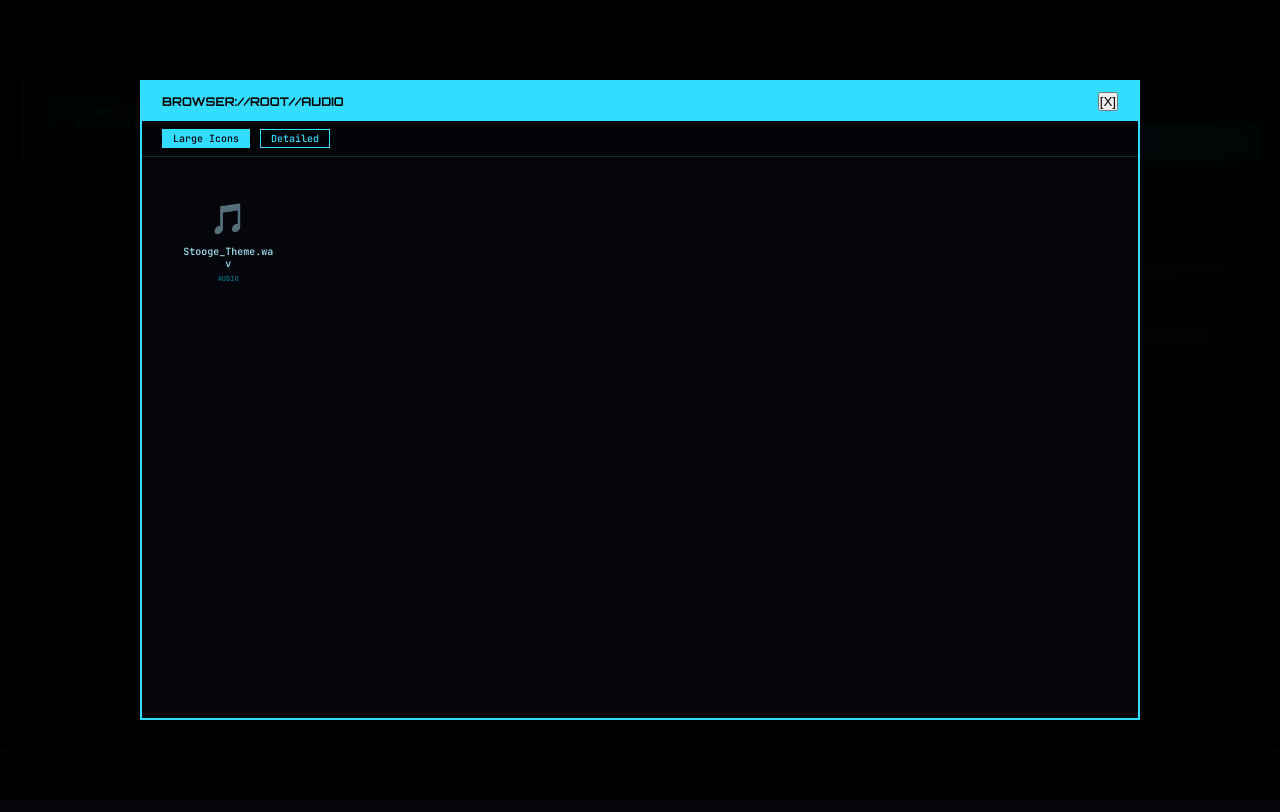
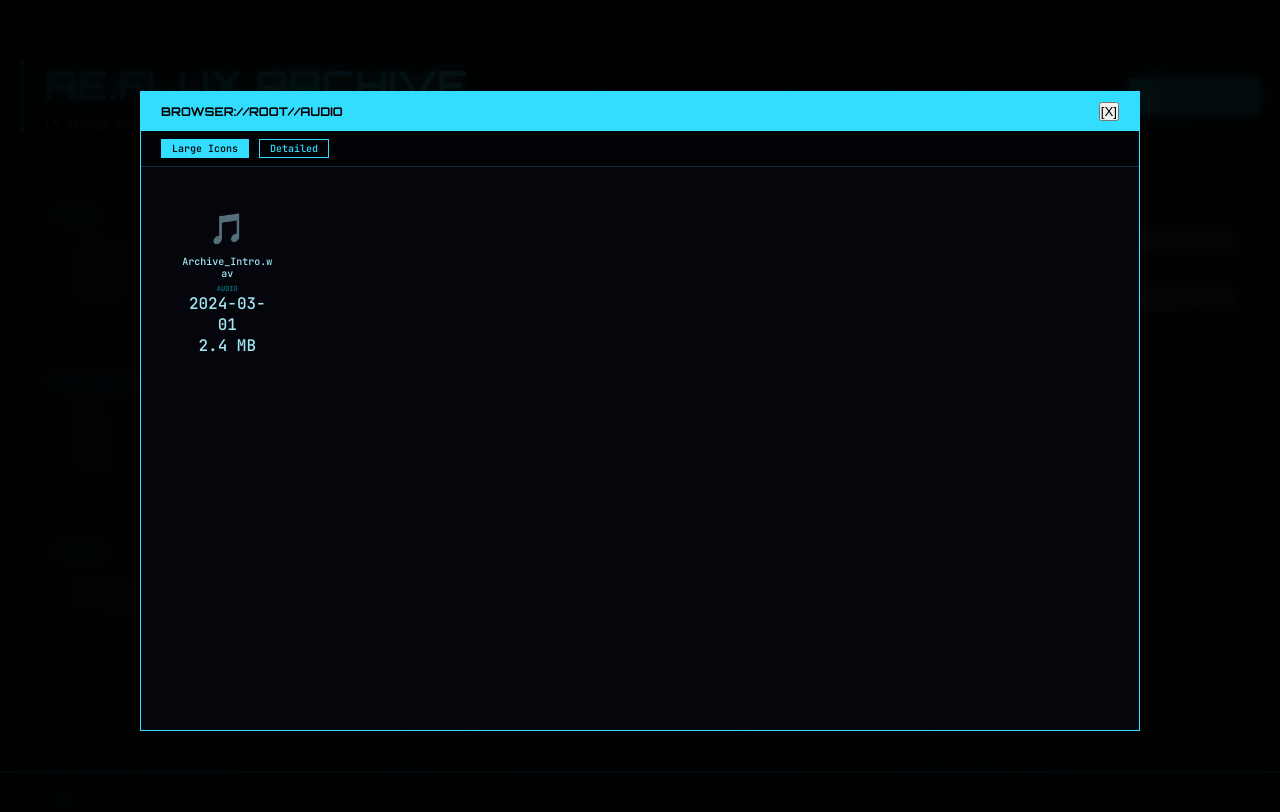
Before and after one commit to Chimthuwu/flux-archive, a website: page public/index.html in a window 1280 px wide. Both pictures are taken after a click on the element "/audio". Drawn offline with Linux system fonts and the light colour scheme.

Commit message:
Update index.html

```diff
--- a/public/index.html
+++ b/public/index.html
@@ -15,82 +15,79 @@
             --primary-low: hsl(var(--hue), 100%, 60%, 0.2);
             --text: hsl(var(--hue), 80%, 80%);
             --panel-bg: rgba(10, 11, 19, 0.9);
-            --transition: 0.3s cubic-bezier(0.4, 0, 0.2, 1);
         }
 
         * { margin: 0; padding: 0; box-sizing: border-box; scrollbar-width: thin; scrollbar-color: var(--primary) transparent; }
         body { background: var(--bg); color: var(--text); font-family: "JetBrains Mono", monospace; overflow-x: hidden; filter: contrast(var(--contrast)); min-height: 100vh; }
-        canvas#matrix { position: fixed; inset: 0; z-index: -2; opacity: 0.3; }
-        .crt-overlay { position: fixed; inset: 0; pointer-events: none; z-index: 9998; background: linear-gradient(rgba(18, 16, 16, 0) 50%, rgba(0, 0, 0, 0.1) 50%), linear-gradient(90deg, rgba(255, 0, 0, 0.03), rgba(0, 255, 0, 0.01), rgba(0, 0, 255, 0.03)); background-size: 100% 3px, 3px 100%; opacity: 0.15; }
+        canvas#matrix { position: fixed; inset: 0; z-index: -2; opacity: 0.25; }
+        .crt-overlay { position: fixed; inset: 0; pointer-events: none; z-index: 9998; background: repeating-linear-gradient(0deg, rgba(0,0,0,0.1) 0px, rgba(0,0,0,0.1) 1px, transparent 1px, transparent 2px); opacity: 0.1; }
         .vignette { position: fixed; inset: 0; background: radial-gradient(circle, transparent 50%, rgba(0,0,0,0.9) 150%); pointer-events: none; z-index: 9997; }
 
         /* ================= LAYOUT ================= */
-        .main-container { display: grid; grid-template-columns: 1fr 320px; max-width: 1400px; margin: 0 auto; padding: 80px 20px 180px; gap: 30px; }
-        header { grid-column: 1 / -1; border-left: 4px solid var(--primary); padding-left: 20px; margin-bottom: 20px; display: flex; justify-content: space-between; align-items: flex-end; }
-        .glitch { font-family: "Orbitron"; font-size: clamp(1.8rem, 5vw, 3rem); text-transform: uppercase; color: var(--primary); text-shadow: 0 0 calc(15px * var(--glow)) var(--primary-low); }
+        .main-container { display: grid; grid-template-columns: 1fr 320px; max-width: 1400px; margin: 0 auto; padding: 60px 20px 180px; gap: 30px; }
+        header { grid-column: 1 / -1; border-left: 4px solid var(--primary); padding-left: 20px; margin-bottom: 20px; display: flex; justify-content: space-between; align-items: center; }
+        .glitch { font-family: "Orbitron"; font-size: 2.5rem; text-transform: uppercase; color: var(--primary); text-shadow: 0 0 calc(15px * var(--glow)) var(--primary-low); }
+        header p { font-size: 12px; opacity: 0.7; margin-top: 5px; }
 
-        .btn-ingest { background: var(--primary); color: black; border: none; padding: 10px 20px; font-family: "Orbitron"; font-weight: bold; cursor: pointer; transition: 0.2s; }
-        .btn-ingest:hover { box-shadow: 0 0 20px var(--primary); transform: scale(1.05); }
+        .btn-ingest { background: var(--primary); color: black; border: none; padding: 10px 20px; font-family: "Orbitron"; font-weight: bold; cursor: pointer; }
+        .btn-ingest:hover { box-shadow: 0 0 15px var(--primary); }
 
-        /* ================= ARCHIVE GRID & TREE ================= */
-        .archive-grid { display: grid; grid-template-columns: repeat(auto-fill, minmax(280px, 1fr)); gap: 20px; }
+        /* ================= CARDS & TREE ================= */
+        .archive-grid { display: grid; grid-template-columns: repeat(auto-fill, minmax(300px, 1fr)); gap: 20px; }
         .card { background: var(--panel-bg); border: 1px solid var(--primary-low); padding: 20px; border-radius: 4px; backdrop-filter: blur(8px); }
         .card h2 { font-family: "Orbitron"; font-size: 1.1rem; margin-bottom: 15px; color: var(--primary); cursor: pointer; }
 
         .tree ul { list-style: none; padding-left: 15px; border-left: 1px dashed var(--primary-low); }
-        .tree li { margin: 8px 0; cursor: pointer; font-size: 13px; transition: 0.2s; position: relative; }
-        .tree li:hover { color: var(--primary); padding-left: 5px; }
-        .tree li::before { content: "⊡"; margin-right: 8px; opacity: 0.6; }
+        .tree li { margin: 6px 0; cursor: pointer; font-size: 13px; transition: 0.2s; position: relative; }
+        .tree li:hover { color: var(--primary); }
+        .tree li::before { content: "▸"; margin-right: 8px; color: var(--primary); opacity: 0.5; }
         .tree li.has-children::before { content: "⊞"; }
         .tree li.open::before { content: "⊟"; }
         .tree ul ul { display: none; margin-top: 5px; }
         .tree li.open > ul { display: block; }
 
-        /* ================= EXPLORER ================= */
-        #explorer-overlay, #ingest-overlay { position: fixed; inset: 0; background: rgba(0, 0, 0, 0.95); z-index: 9999; display: none; align-items: center; justify-content: center; backdrop-filter: blur(15px); }
-        .window { width: 95%; max-width: 1000px; height: 80vh; background: var(--bg); border: 2px solid var(--primary); display: flex; flex-direction: column; animation: windowOpen 0.3s ease-out; }
-        @keyframes windowOpen { from { opacity: 0; transform: scale(0.95); } to { opacity: 1; transform: scale(1); } }
-
+        /* ================= WINDOWS ================= */
+        #explorer-overlay, #ingest-overlay { position: fixed; inset: 0; background: rgba(0, 0, 0, 0.9); z-index: 9999; display: none; align-items: center; justify-content: center; backdrop-filter: blur(10px); }
+        .window { width: 95%; max-width: 1000px; height: 80vh; background: var(--bg); border: 1px solid var(--primary); display: flex; flex-direction: column; }
         .window-header { background: var(--primary); color: black; padding: 10px 20px; display: flex; justify-content: space-between; align-items: center; font-family: "Orbitron"; font-weight: bold; font-size: 12px; }
         .toolbar { background: rgba(0,0,0,0.5); padding: 8px 20px; border-bottom: 1px solid var(--primary-low); display: flex; gap: 10px; }
+
         .view-btn { background: transparent; border: 1px solid var(--primary); color: var(--primary); font-family: "JetBrains Mono"; padding: 2px 10px; font-size: 10px; cursor: pointer; }
         .view-btn.active { background: var(--primary); color: black; }
 
         #explorer-content { flex: 1; overflow-y: auto; padding: 25px; align-content: start; }
 
-        /* Explorer Items */
-        .file-item { cursor: pointer; transition: 0.2s; }
-        .file-item:hover { background: var(--primary-low); }
+        /* Icon Grid */
+        .grid-view { display: grid; grid-template-columns: repeat(auto-fill, minmax(120px, 1fr)); gap: 15px; }
+        .file-item { text-align: center; padding: 15px; cursor: pointer; border: 1px solid transparent; }
+        .file-item:hover { background: var(--primary-low); border: 1px solid var(--primary); }
+        .icon-wrapper { font-size: 30px; margin-bottom: 8px; display: block; }
+        .file-name { font-size: 10px; word-break: break-all; line-height: 1.2; display: block; }
+        .type-tag { font-size: 7px; opacity: 0.5; display: block; margin-top: 4px; }
 
-        .grid-view { display: grid; grid-template-columns: repeat(auto-fill, minmax(120px, 1fr)); gap: 15px; }
-        .grid-view .file-item { text-align: center; padding: 15px; border: 1px solid transparent; }
-        .grid-view .icon-wrapper { font-size: 30px; margin-bottom: 8px; display: block; }
-        .grid-view .file-name { font-size: 10px; word-break: break-all; min-height: 24px; line-height: 1.2; display: block; }
-        .grid-view .type-tag { font-size: 7px; opacity: 0.5; display: block; margin-top: 4px; }
-        .grid-view .file-meta { display: none; }
+        /* Detailed List */
+        .list-view { display: flex; flex-direction: column; }
+        .list-header { display: grid; grid-template-columns: 2fr 1fr 1fr; padding: 8px 15px; border-bottom: 1px solid var(--primary); font-size: 10px; }
+        .list-view .file-item { display: grid; grid-template-columns: 2fr 1fr 1fr; text-align: left; padding: 10px 15px; border-bottom: 1px solid var(--primary-low); }
+        .list-view .icon-wrapper { font-size: 16px; margin-right: 10px; display: inline-block; }
 
-        .list-view { display: flex; flex-direction: column; }
-        .list-header { display: grid; grid-template-columns: 2fr 1fr 1fr; padding: 8px 15px; border-bottom: 1px solid var(--primary); font-size: 10px; text-transform: uppercase; color: var(--primary); }
-        .list-view .file-item { display: grid; grid-template-columns: 2fr 1fr 1fr; padding: 10px 15px; border-bottom: 1px solid var(--primary-low); align-items: center; font-size: 11px; }
-        .list-view .icon-wrapper { margin-right: 10px; font-size: 18px; }
-
-        /* ================= INGEST FORM ================= */
-        .ingest-form { padding: 30px; display: flex; flex-direction: column; gap: 15px; color: var(--primary); overflow-y: auto;}
-        .ingest-form label { font-size: 9px; text-transform: uppercase; letter-spacing: 1px; }
-        .ingest-form input, .ingest-form select { background: black; border: 1px solid var(--primary); color: white; padding: 10px; font-family: "JetBrains Mono"; outline: none; font-size: 12px; }
+        /* Ingest Form */
+        .ingest-form { padding: 30px; display: flex; flex-direction: column; gap: 15px; color: var(--primary); }
+        .ingest-form input, .ingest-form select { background: black; border: 1px solid var(--primary); color: white; padding: 10px; font-family: "JetBrains Mono"; outline: none; }
 
         /* ================= TERMINAL ================= */
         #terminal { position: fixed; bottom: 0; left: 0; width: 100%; background: rgba(0,0,0,0.98); border-top: 2px solid var(--primary); padding: 15px 40px; z-index: 9998; }
-        #terminal-output { max-height: 80px; overflow-y: auto; margin-bottom: 5px; font-size: 11px; color: #00ff9c; }
+        #terminal-output { max-height: 60px; overflow-y: auto; font-size: 11px; color: #00ff9c; margin-bottom: 5px; }
         .terminal-input-wrap { display: flex; align-items: center; }
         .terminal-input-wrap::before { content: "FLUX_OS >"; margin-right: 15px; color: var(--primary); font-weight: bold; font-size: 11px; }
         #terminal-input { background: transparent; border: none; outline: none; color: #fff; font-family: inherit; flex: 1; font-size: 11px; }
 
+        /* ================= BOOT ================= */
         #boot { position: fixed; inset: 0; background: #000; color: #00ff9c; padding: 50px; font-size: 14px; z-index: 10000; display: flex; flex-direction: column; gap: 8px; justify-content: center; }
-        #boot span { opacity: 0; transform: translateX(-10px); animation: bootIn 0.1s forwards; }
-        @keyframes bootIn { to { opacity: 1; transform: translateX(0); } }
+        #boot span { opacity: 0; animation: bootIn 0.1s forwards; }
+        @keyframes bootIn { to { opacity: 1; } }
 
-        @media (max-width: 900px) { .main-container { grid-template-columns: 1fr; } }
+        @media (max-width: 900px) { .main-container { grid-template-columns: 1fr; } #controlPanel { display: none; } }
     </style>
 </head>
 <body>
@@ -104,13 +101,13 @@
     <header>
         <div>
             <h1 class="glitch">ae.flux archive</h1>
-            <p style="font-size: 10px; opacity: 0.6; margin-top: 5px;">AETHERNA FLUX REPOSITORY // V 2.7.0</p>
+            <p>(A stooge and friends collaboration)</p>
         </div>
-        <button class="btn-ingest" onclick="toggleIngest(true)">+ INGEST DATA</button>
+        <button class="btn-ingest" onclick="toggleIngest(true)">+ ADD DATA</button>
     </header>
 
     <div class="archive-grid">
-        <!-- Restoration of nested structure -->
+        <!-- FULL RESTORED TREE -->
         <section class="card">
             <h2 data-path="/audio">/audio</h2>
             <div class="tree">
@@ -132,6 +129,7 @@
                         <ul><li data-path="PC">PC</li><li data-path="Console">Console</li></ul>
                     </li>
                     <li data-path="Emulation">Emulation</li>
+                    <li data-path="Mods">Mods</li>
                 </ul>
             </div>
         </section>
@@ -139,21 +137,21 @@
         <section class="card">
             <h2 data-path="/literature">/literature</h2>
             <div class="tree">
-                <ul><li data-path="Books">Books</li><li data-path="Manga">Manga</li><li data-path="Lyrics">Lyrics</li></ul>
+                <ul><li>Books</li><li data-path="Manga">Manga</li><li>Lyrics</li></ul>
             </div>
         </section>
 
         <section class="card">
             <h2 data-path="/video">/video</h2>
             <div class="tree">
-                <ul><li data-path="Film">Film</li><li data-path="Television">Television</li><li data-path="Animation">Animation</li></ul>
+                <ul><li data-path="Film">Film</li><li>Television</li><li>Animation</li></ul>
             </div>
         </section>
 
         <section class="card">
             <h2 data-path="/music">/music</h2>
             <div class="tree">
-                <ul><li data-path="By Genre">By Genre</li><li data-path="By Artist">By Artist</li></ul>
+                <ul><li>By Genre</li><li>By Artist</li></ul>
             </div>
         </section>
 
@@ -165,16 +163,16 @@
         </section>
     </div>
 
-    <!-- UI Sidebar Restoration -->
+    <!-- UI SIDEBAR -->
     <aside id="controlPanel" class="card">
-        <label style="font-size: 9px; text-transform: uppercase;">Aetherna Hue</label>
-        <input type="range" min="0" max="360" value="190" id="hue" style="width:100%; margin: 10px 0 20px;">
+        <label style="font-size: 9px; text-transform: uppercase;">Interface Hue</label>
+        <input type="range" min="0" max="360" value="190" id="hue" style="width:100%; margin: 10px 0;">
 
-        <label style="font-size: 9px; text-transform: uppercase;">Flux Intensity</label>
+        <label style="font-size: 9px; text-transform: uppercase;">Glow Intensity</label>
         <input type="range" min="0" max="3" step="0.1" value="1" id="glow" style="width:100%; margin: 10px 0;">
 
         <div style="font-size: 9px; opacity: 0.4; margin-top: 20px; line-height: 1.6;">
-            OS: FLUX_2.7<br>STATUS: ENCRYPTED<br>USER: OPERATOR
+            OS: FLUX_2.8<br>STATUS: ENCRYPTED<br>USER: OPERATOR
         </div>
     </aside>
 </div>
@@ -197,38 +195,39 @@
 <!-- INGEST -->
 <div id="ingest-overlay">
     <div class="window" style="max-width: 500px; height: auto;">
-        <div class="window-header"><span>DATA_INGEST_MODULE</span><button onclick="toggleIngest(false)">[X]</button></div>
+        <div class="window-header"><span>INGEST_MODULE</span><button onclick="toggleIngest(false)">[X]</button></div>
         <div class="ingest-form">
             <label>Google Drive Link</label>
             <input type="text" id="ingest-link" placeholder="Paste link...">
             <label>Filename</label>
-            <input type="text" id="ingest-name" placeholder="file.wav">
-            <label>Category</label>
+            <input type="text" id="ingest-name" placeholder="archive_data.rar">
+            <label>Target Category</label>
             <select id="ingest-path">
                 <option value="/audio">/audio</option><option value="Drums">Drums</option><option value="Loops">Loops</option>
-                <option value="PC">PC</option><option value="Manga">Manga</option><option value="Film">Film</option>
-                <option value="Eyes Only">Classified</option>
+                <option value="PC">PC</option><option value="Console">Console</option><option value="Manga">Manga</option>
+                <option value="Film">Film</option><option value="Eyes Only">Eyes Only</option>
             </select>
-            <button class="btn-ingest" onclick="processIngest()">EXECUTE INGESTION</button>
+            <button class="btn-ingest" onclick="processIngest()">START INGESTION</button>
         </div>
     </div>
 </div>
 
 <div id="terminal">
     <div id="terminal-output"></div>
-    <div class="terminal-input-wrap"><input id="terminal-input" placeholder="Query AI assistant..." autocomplete="off"></div>
+    <div class="terminal-input-wrap"><input id="terminal-input" placeholder="Query Aetherna AI..." autocomplete="off"></div>
 </div>
 
 <script>
-/* ================= RESTORED DATA MOCK ================= */
+/* ================= DATA RE-RESTORED ================= */
 const archiveData = {
-    "/audio": [{ name: "Stooge_Theme.wav", date: "2024-03-01", size: "1.2 MB", id: "1ZcijR57CTIEKXdN_jdTmChcEg0c3ax_l" }],
-    "Drums": [{ name: "Kick_Deep.wav", date: "2024-03-01", size: "400 KB", id: "" }, { name: "Snare_Punch.wav", date: "2024-03-01", size: "250 KB", id: "" }],
-    "Loops": [{ name: "Techno_128bpm.wav", date: "2024-02-10", size: "5.1 MB", id: "" }],
-    "PC": [{ name: "CyberRunner.exe", date: "2024-05-01", size: "150 MB", id: "" }],
-    "Manga": [{ name: "PokeFuck_v1.cbr", date: "2024-04-12", size: "45 MB", id: "" }, { name: "Bulba_Hentai.pdf", date: "2024-04-12", size: "12 MB", id: "" }],
-    "Eyes Only": [{ name: "World_Domination.pdf", date: "2024-06-20", size: "1.5 MB", id: "" }],
-    "Film": [{ name: "Documentary.mp4", date: "2024-01-05", size: "850 MB", id: "" }]
+    "/audio": [{ name: "Archive_Intro.wav", date: "2024-03-01", size: "2.4 MB", id: "1ZcijR57CTIEKXdN_jdTmChcEg0c3ax_l" }],
+    "Drums": [{ name: "Heavy_Kick.wav", date: "2024-03-01", size: "300 KB", id: "" }, { name: "Snare_01.wav", date: "2024-03-01", size: "150 KB", id: "" }],
+    "Loops": [{ name: "Jungle_Break_170.wav", date: "2024-02-15", size: "4.2 MB", id: "" }],
+    "PC": [{ name: "GrandTheftStooge.exe", date: "2024-05-10", size: "2.1 GB", id: "" }],
+    "Console": [{ name: "Goonscape.iso", date: "2024-05-12", size: "650 MB", id: "" }],
+    "Manga": [{ name: "PokeFuck_v1.cbr", date: "2024-04-01", size: "38 MB", id: "" }, { name: "Bulba_Hentai.pdf", date: "2024-04-01", size: "12 MB", id: "" }],
+    "Film": [{ name: "Stooge_Documentary.mp4", date: "2024-01-20", size: "1.1 GB", id: "" }],
+    "Eyes Only": [{ name: "World_Domination.pdf", date: "2024-06-01", size: "1.2 MB", id: "" }]
 };
 
 /* ================= INGEST LOGIC ================= */
@@ -238,10 +237,10 @@ function processIngest() {
     const name = document.getElementById('ingest-name').value;
     const path = document.getElementById('ingest-path').value;
     const idMatch = link.match(/[-\w]{25,}/);
-    if(!idMatch || !name) { alert("Invalid Link/Name."); return; }
+    if(!idMatch || !name) { alert("Invalid Entry"); return; }
     if(!archiveData[path]) archiveData[path] = [];
     archiveData[path].push({ name, date: new Date().toISOString().split('T')[0], size: "UNK", id: idMatch[0] });
-    logToTerminal(`INGEST: ${name} synced to ${path}`);
+    logToTerminal(`SYSTEM: Ingested ${name} into sector ${path}`);
     toggleIngest(false);
     if(currentPath === path) openExplorer(path);
 }
@@ -268,13 +267,12 @@ function openExplorer(path) {
     content.className = currentView + '-view';
 
     let html = (currentView === 'list') ? `<div class="list-header"><div>Name</div><div>Date</div><div>Size</div></div>` : "";
-    const files = archiveData[path] || [{ name: "manifest.ae", date: "2024-01-01", size: "1 KB", id: "" }];
+    const files = archiveData[path] || [{ name: "index.ae", date: "2024-01-01", size: "1 KB", id: "" }];
 
     files.forEach(file => {
         const ext = file.name.split('.').pop().toLowerCase();
-        let icon = "📄", color = "var(--text)", type = "DATA_NODE";
-
-        if (['mp3','wav','flac'].includes(ext)) { icon="🎵"; color="#00e5ff"; type="AUDIO"; }
+        let icon = "📄", color = "var(--text)", type = "DATA";
+        if (['wav','mp3'].includes(ext)) { icon="🎵"; color="#00e5ff"; type="AUDIO"; }
         else if (['cbr','cbz'].includes(ext)) { icon="💮"; color="#ff99cc"; type="MANGA"; }
         else if (['pdf','txt'].includes(ext)) { icon="📖"; color="#a2ff00"; type="TEXT"; }
         else if (['exe','iso','bin'].includes(ext)) { icon="⚙️"; color="#00ff9c"; type="EXEC"; }
@@ -295,8 +293,8 @@ function openExplorer(path) {
 }
 
 function downloadFile(id, name) {
-    if(!id) { logToTerminal(`ERROR: No ID linked for ${name}`); return; }
-    logToTerminal(`FETCHING: ${name}...`);
+    if(!id) { logToTerminal(`ERROR: Sector locked for ${name}`); return; }
+    logToTerminal(`UPLINK: Fetching ${name}...`);
     window.open(`https://drive.google.com/uc?export=download&id=${id}`, '_blank');
 }
 
@@ -316,9 +314,27 @@ document.querySelectorAll(".tree li, .card h2").forEach(item => {
 const canvas = document.getElementById("matrix");
 const ctx = canvas.getContext("2d");
 let width, height, columns, drops;
-function resize() { width = canvas.width = window.innerWidth; height = canvas.height = window.innerHeight; columns = Math.floor(width / 16); drops = Array(columns).fill(1); }
+const fontSize = 16;
+function resize() { width = canvas.width = window.innerWidth; height = canvas.height = window.innerHeight; columns = Math.floor(width / fontSize); drops = Array(columns).fill(1); }
 window.addEventListener('resize', resize); resize();
-function draw() { ctx.fillStyle = "rgba(5, 6, 12, 0.1)"; ctx.fillRect(0, 0, width, height); ctx.fillStyle = `hsl(${document.getElementById('hue').value}, 100%, 50%)`; ctx.font = "16px monospace"; for (let i = 0; i < drops.length; i++) { ctx.fillText(Math.random() > 0.5 ? "0" : "1", i * 16, drops[i] * 16); if (drops[i] * 16 > height && Math.random() > 0.975) drops[i] = 0; drops[i]++; } requestAnimationFrame(draw); }
+
+// Slower, calmer matrix
+let frameCount = 0;
+function draw() {
+    frameCount++;
+    if (frameCount % 2 !== 0) { requestAnimationFrame(draw); return; } // Draw every 2nd frame (30fps)
+    ctx.fillStyle = "rgba(5, 6, 12, 0.15)";
+    ctx.fillRect(0, 0, width, height);
+    ctx.fillStyle = `hsl(${document.getElementById('hue').value}, 100%, 50%)`;
+    ctx.font = fontSize + "px monospace";
+    for (let i = 0; i < drops.length; i++) {
+        const text = Math.random() > 0.5 ? "0" : "1";
+        ctx.fillText(text, i * fontSize, drops[i] * fontSize);
+        if (drops[i] * fontSize > height && Math.random() > 0.985) drops[i] = 0; // Lower spawn rate
+        drops[i]++;
+    }
+    requestAnimationFrame(draw);
+}
 draw();
 
 const root = document.documentElement;
```
